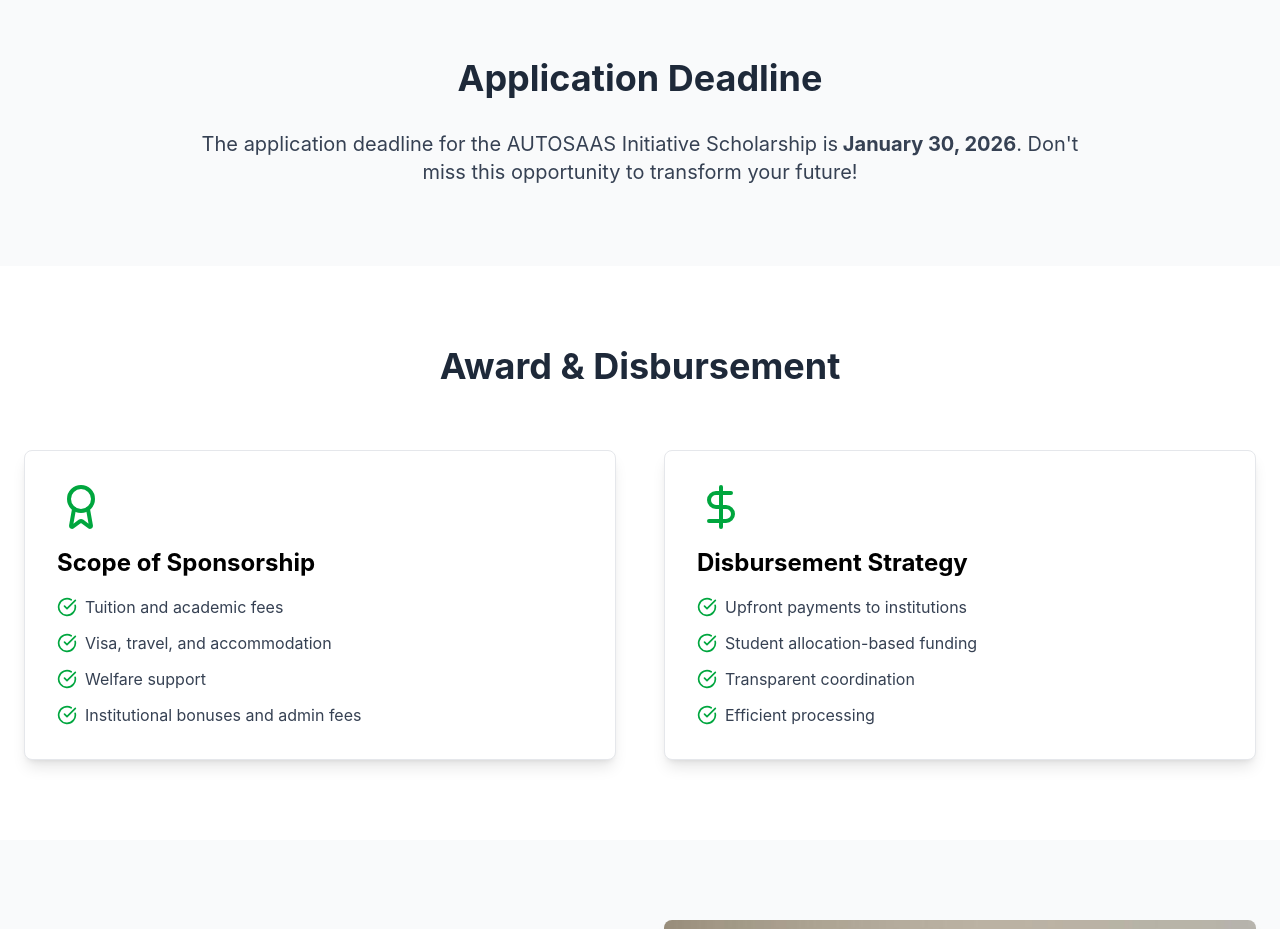
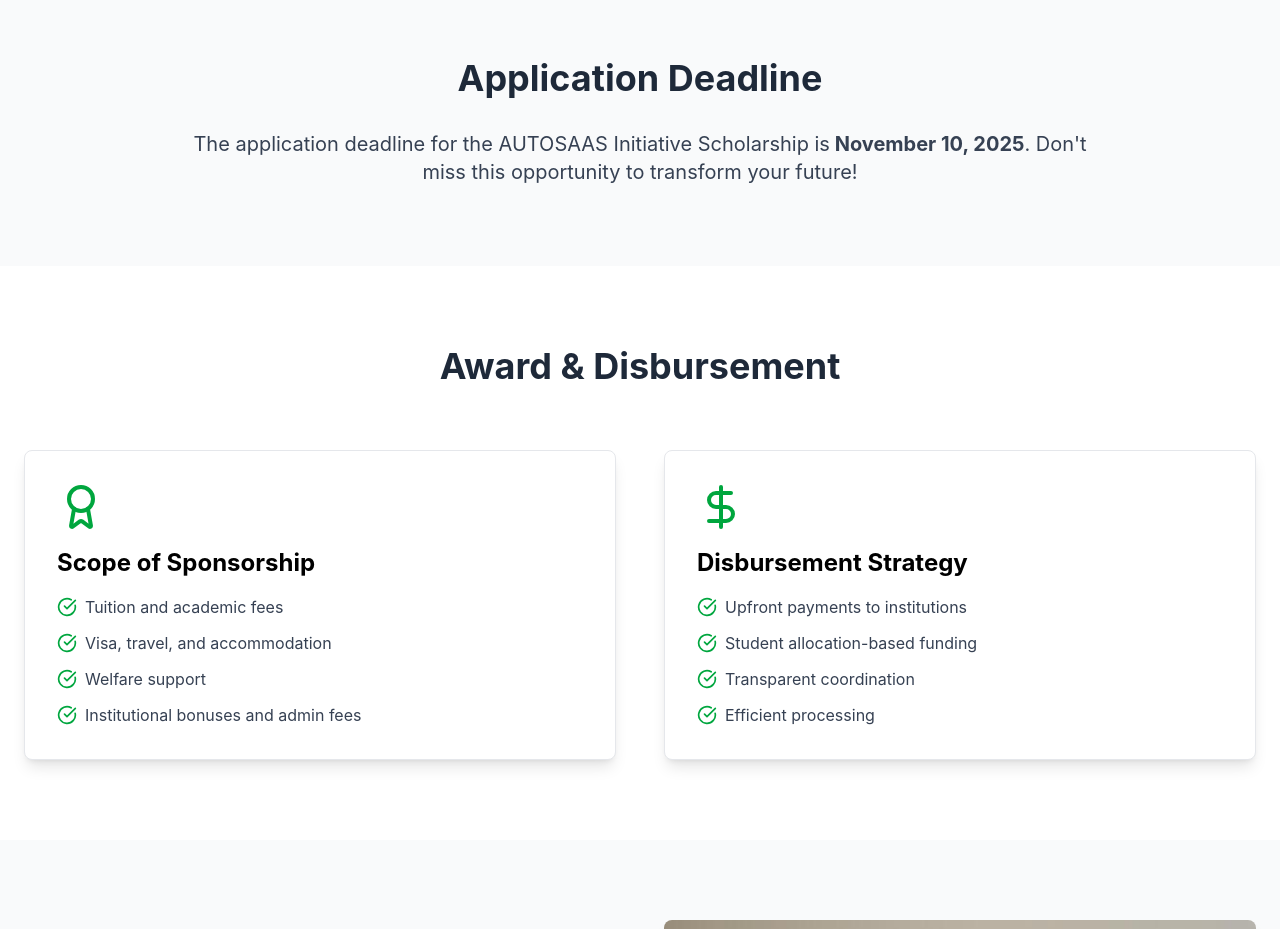
Before and after one commit to Enesi-George/AUTOMOSAAS, a React (Vite) app: page /apply in a window 1280 px wide. Shown: the part 2360-3289 px from the top of the page. Built offline with nearby package versions, Linux system fonts and the light colour scheme; no server answers.

Commit message:
deadline

```diff
--- a/src/page/Scholarship/index.jsx
+++ b/src/page/Scholarship/index.jsx
@@ -201,7 +201,7 @@
           </h2>
           <p className="text-xl text-gray-700 max-w-4xl mx-auto">
             The application deadline for the AUTOSAAS Initiative Scholarship is
-           <strong> January 30, 2026</strong>. Don't miss this opportunity to transform your future!
+           <strong> November 10, 2025</strong>. Don't miss this opportunity to transform your future!
           </p>
         </div>
       </section>
```
